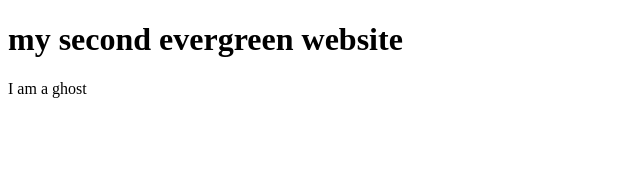
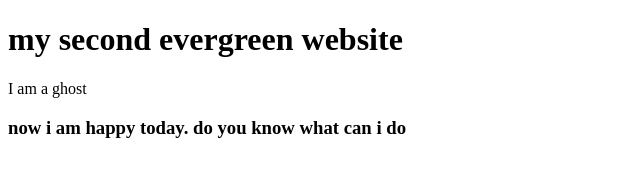
Before and after one commit to peasmeabujar-boop/my_second_website, a plain HTML site: page index.html in a window 1280 px wide. Shown: the whole page, without its empty margins (0-640 px from the left). Drawn offline with Linux system fonts and the light colour scheme.

Commit message:
update add

```diff
--- a/index.html
+++ b/index.html
@@ -8,5 +8,6 @@
 <body>
     <h1>my second evergreen website</h1>
     <p> I am a ghost</p>
+    <h3> now i am happy today. do you know what can i do</h3>
 </body>
 </html>
```
